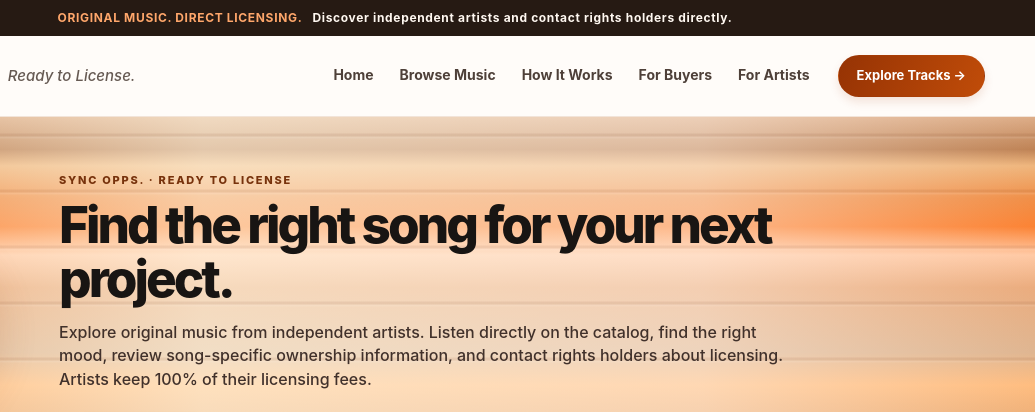
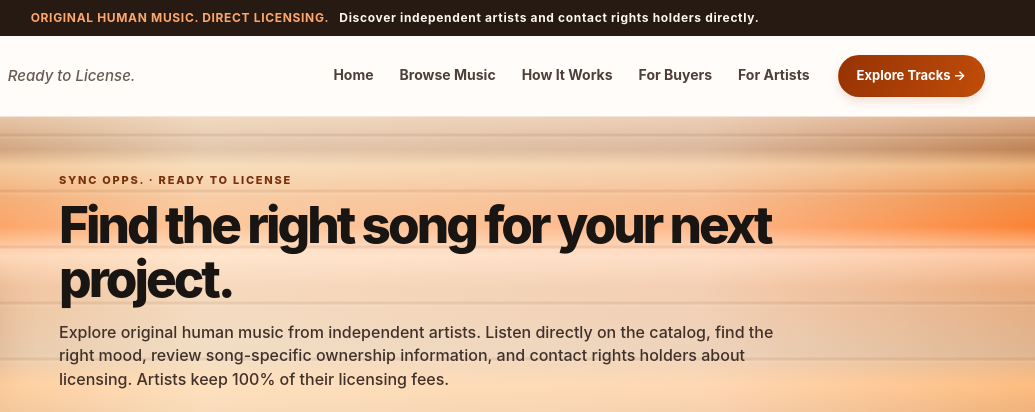
Before and after one commit to musiclerk-png/sync-opps-ready-to-license, a plain HTML site: page index.html in a window 1280 px wide. Shown: the top 412 px of the page, 245-1280 px from the left. Drawn offline with Linux system fonts and the light colour scheme.

Commit message:
Emphasize original human music in catalog homepage copy

```diff
--- a/index.html
+++ b/index.html
@@ -84,7 +84,7 @@ footer{background:#241a15;color:#e9d7ca;padding:27px 0;} .footerline{display:fle
 </style>
 </head>
 <body>
-<div class="prototype-bar"><b>ORIGINAL MUSIC. DIRECT LICENSING.</b> &nbsp; Discover independent artists and contact rights holders directly.</div>
+<div class="prototype-bar"><b>ORIGINAL HUMAN MUSIC. DIRECT LICENSING.</b> &nbsp; Discover independent artists and contact rights holders directly.</div>
 <header>
   <div class="wrap nav">
     <a class="brand" href="#home" aria-label="Sync Opps. home"><span class="logo" aria-hidden="true">S</span><span class="brandname">Sync Opps.</span><span class="tagline">Ready to License.</span></a>
@@ -97,7 +97,7 @@ footer{background:#241a15;color:#e9d7ca;padding:27px 0;} .footerline{display:fle
   <div class="wrap hero-inner"><div class="hero-mark" aria-hidden="true">S</div><div>
     <div class="eyebrow">Sync Opps. · Ready to License</div>
     <h1>Find the right song for your next project.</h1>
-    <p>Explore original music from independent artists. Listen directly on the catalog, find the right mood, review song-specific ownership information, and contact rights holders about licensing. Artists keep 100% of their licensing fees.</p>
+    <p>Explore original human music from independent artists. Listen directly on the catalog, find the right mood, review song-specific ownership information, and contact rights holders about licensing. Artists keep 100% of their licensing fees.</p>
     <div class="hero-actions"><a class="btn btn-primary" href="#catalog">Browse Music →</a><a class="btn btn-outline" href="#about">How Licensing Works</a></div>
   </div></div>
 </section>
```
